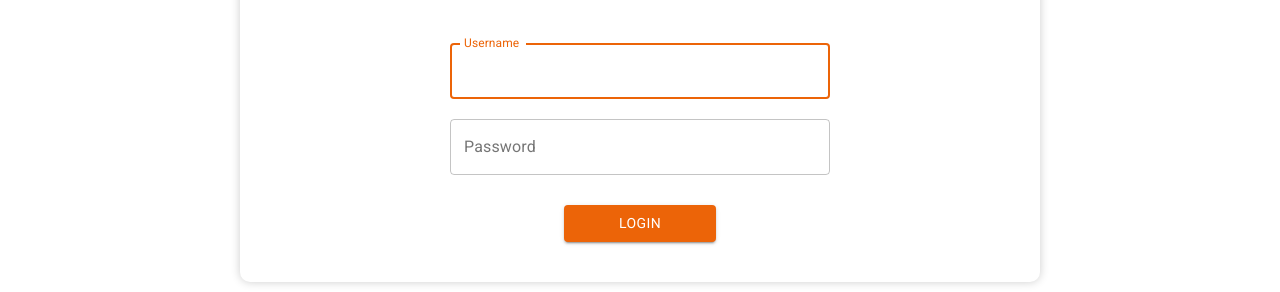
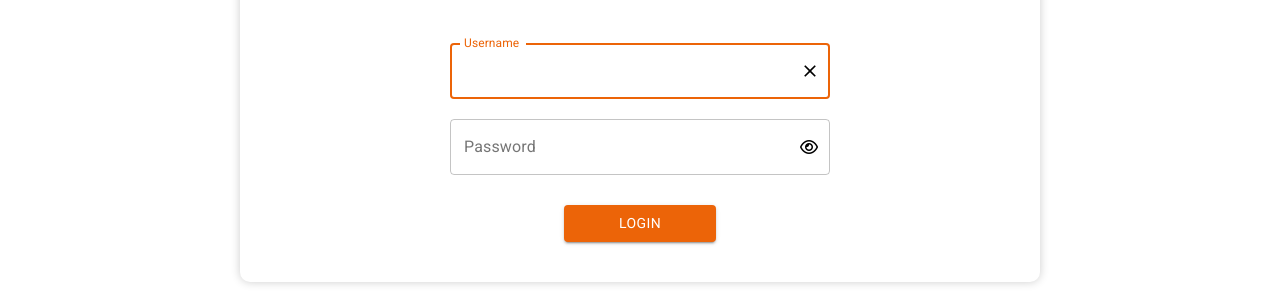
Before and after one commit to onth0s/Dot-CMS, a React (Create React App) app: page / in a window 1280 px wide. Shown: the part 165-457 px from the top of the page. Built offline with nearby package versions, Linux system fonts and the light colour scheme.

Commit message:
some icons added

```diff
--- a/public/index.html
+++ b/public/index.html
@@ -25,6 +25,7 @@
       Learn how to configure a non-root public URL by running `npm run build`.
     -->
     <title>Dot CMS</title>
+	 <script src="https://kit.fontawesome.com/13238061a7.js" crossorigin="anonymous"></script>
   </head>
   <body>
     <noscript>You need to enable JavaScript to run this app.</noscript>
--- a/src/pages/Login.js
+++ b/src/pages/Login.js
@@ -5,8 +5,7 @@ import { testAction } from '../redux/reducers/userCredentials.js';
 import { serverCall } from '../services';
 
 import { ThemeProvider, createMuiTheme } from '@material-ui/core/styles';
-import { purple } from '@material-ui/core/colors';
-
+import { Close } from '@material-ui/icons';
 import { TextField, Button } from '@material-ui/core';
 
 import { icons } from '../resources/icons.js';
@@ -26,7 +25,7 @@ export default function Login() {
 	const handleSubmit = (e) => {
 		e.preventDefault();
 
-		serverCall('login!');
+		serverCall('lemme login!');
 
 		dispatch(testAction());
 	}
@@ -41,6 +40,11 @@ export default function Login() {
 					<form className="flexbox login-form"
 						onSubmit={handleSubmit}
 					>
+						<div className="login-form-input-container"
+							onLoad={() => {
+								console.log('username input loaded');
+							}}
+						>
 							<TextField className="login-form-username"
 								id="outlined-basic" label="Username" variant="outlined"
 								autoComplete={'off'} autoFocus={true} spellCheck={false}
@@ -51,6 +55,18 @@ export default function Login() {
 									}
 								}}
 							/>
+
+							<Close
+								onClick={() => {
+									const usernameInput = document.querySelector('.login-form-username input');
+									usernameInput.focus();
+
+									console.log('test');
+								}}
+							/>
+						</div>
+
+						<div className="login-form-input-container">
 							<TextField className="login-form-password"
 								id="outlined-basic" label="Password" variant="outlined"
 								autoComplete={'off'} type={'password'}
@@ -61,10 +77,17 @@ export default function Login() {
 								}}
 							/>
 
+							<i className="far fa-eye"
+								onClick={() => {
+									const passwordInput = document.querySelector('.login-form-password input');
+									passwordInput.focus();
+								}}
+							></i>
+						</div>
+
 						<Button variant="contained"
 							onClick={handleSubmit}
 							color="primary"
-						// classes={classes}
 						>Login</Button>
 					</form>
 				</div>
--- a/src/styles/Login.css
+++ b/src/styles/Login.css
@@ -29,6 +29,33 @@
 	width: 20%;
 }
 
+.login-form-input-container {
+	position: relative;
+}
+.login-form-input-container > *:last-child {
+	width: 40px;
+	height: auto;
+
+	position: absolute;
+	top: 50%;
+	right: 0;
+
+	transform: translateY(-50%);
+
+	padding: 10px;
+
+	/* background-color: aqua; */
+
+	cursor: pointer;
+}
+.login-form-input-container > * {
+	width: 100%;
+}
+.login-form-input-container > * input {
+	width: calc(100% - (60px));
+	/* background-color: pink; */
+}
+
 @media only screen and (max-width: 600px) {
 	.login-container {
 		width: 100%;
--- a/src/styles/common/global.css
+++ b/src/styles/common/global.css
@@ -6,6 +6,8 @@
 	font-weight: normal;
 
 	box-sizing: border-box;
+
+	overscroll-behavior: none;
 }
 
 .flexbox {
@@ -19,8 +21,6 @@
 
 	margin: auto;
 	margin-top: 20px;
-
-	/* background-color: antiquewhite; */
 }
 
 @media only screen and (max-width: 600px) {
```
Lines whose indentation alone changed are shown as unchanged.
